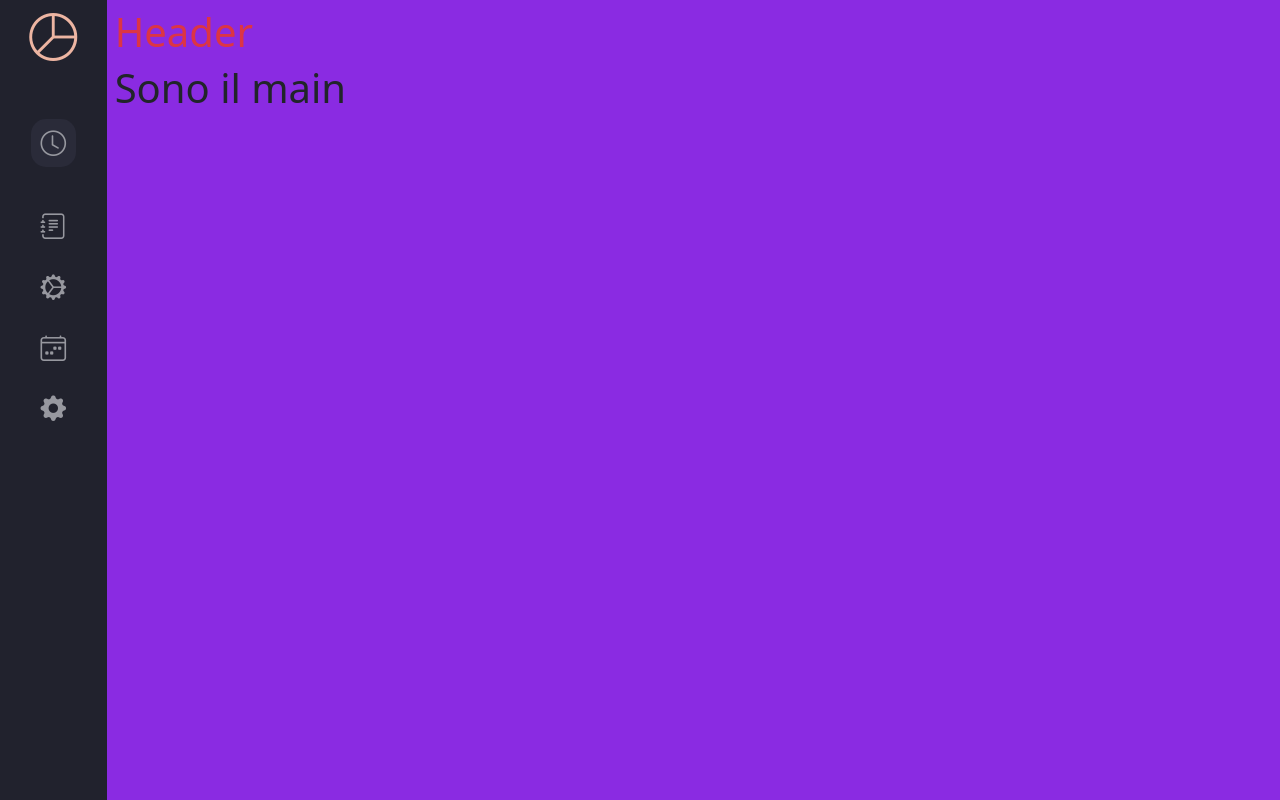
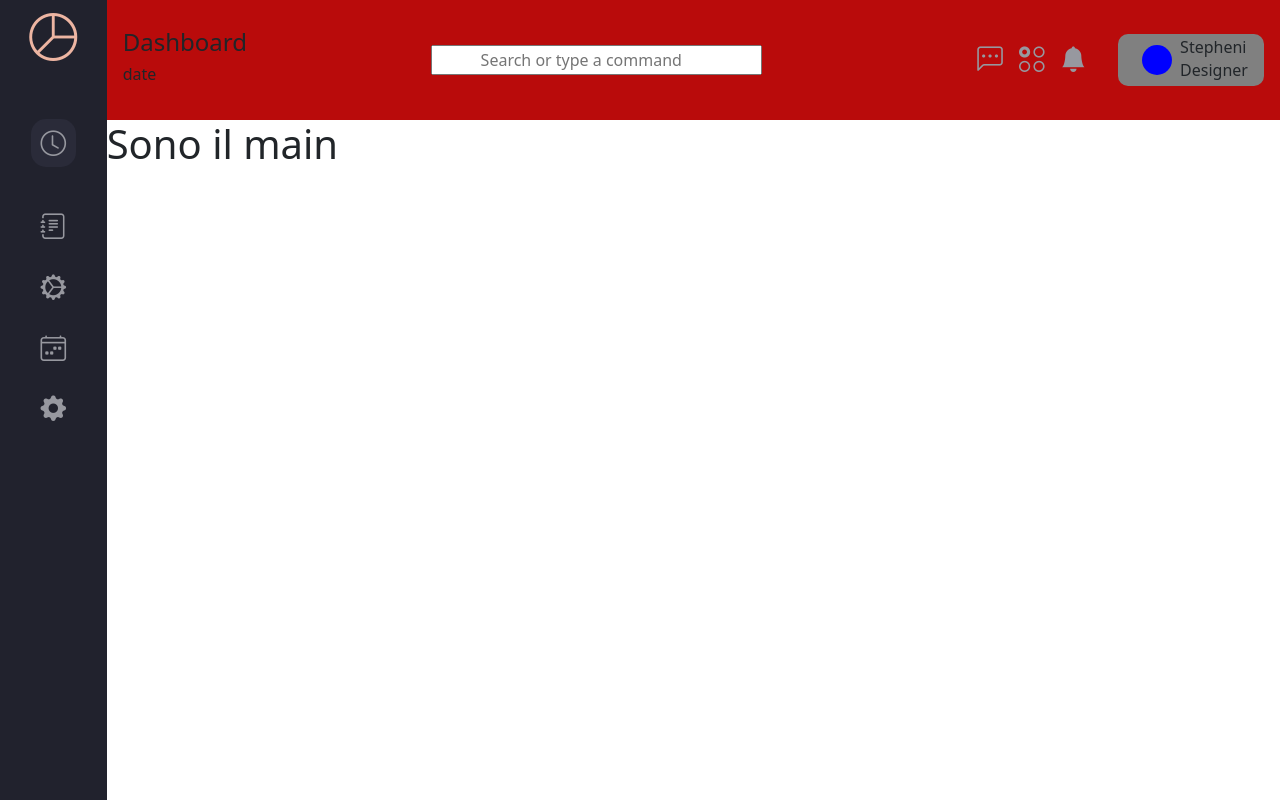
Before and after one commit to dona70909/react-tests, a React (Create React App) app: page / in a window 1280 px wide. Built offline with nearby package versions, Linux system fonts and the light colour scheme.

Commit message:
skeleton header top

```diff
--- a/src/App.js
+++ b/src/App.js
@@ -27,7 +27,7 @@ class App extends React.Component {
           <SideBar/>
         </div>
 
-        <div className='right-side my-main-content-wrapper col-11 p-2'>
+        <div className='right-side my-main-content-wrapper col-11'>
           <Header/>
           <Main/>
         </div>
--- a/src/components/header/Header.jsx
+++ b/src/components/header/Header.jsx
@@ -1,5 +1,7 @@
 
 import React from 'react';
+
+import './css/TopNav.css';
 
 /**
  * Questo è il componente header
@@ -10,7 +12,40 @@ class Header extends React.Component {
     render() {
         return (
 
-            <h1 className='text-danger'>Header</h1>
+            <nav className='my-top-nav-wrapper d-flex justify-content-between align-items-center px-3'>
+
+                <div className='title'>
+                    <h4>Dashboard</h4>
+                    <h6>date</h6>
+                </div>
+
+                <div className='search-bar'>
+                    <input className='px-5' type="text" placeholder='Search or type a command'/>
+                </div>
+
+                <div className='wrapper-left-side d-flex align-items-center'>
+
+                    {/* icons */}
+                    <div className='my-wrapper-icons d-flex justify-content-around mx-4'>
+                        <i className="bi bi-chat-left-dots mx-2"></i>
+                        <i className="bi bi-ui-radios-grid mx-2"></i>
+                        <i className="bi bi-bell-fill mx-2"></i>
+                    </div>
+
+                    {/* profile btn menu */}
+                    <div className='d-flex justify-content-between align-items-center box-profile'>
+
+                        <div className='box-image'>
+                            <img src="#" alt="" />
+                        </div>
+
+                        <div>
+                            <h6 className='m-0 p-0'>Stepheni</h6>
+                            <p className='m-0 p-0'>Designer</p>
+                        </div>
+                    </div>
+                </div>
+            </nav>
 
         )
     }
--- /dev/null
+++ b/src/components/header/css/TopNav.css
@@ -0,0 +1,28 @@
+
+.my-top-nav-wrapper {
+
+    background-color: rgb(185, 11, 11);
+    height: 15vh;
+}
+
+.my-wrapper-icons > .b1  {
+
+    margin: 0 .3rem;
+}
+
+
+.box-profile {
+
+    background-color: gray;
+    padding: .3rem 1rem;
+    border-radius: 10px;
+}
+
+.box-image {
+
+    width: 30px;
+    height: 30px;
+    background-color: blue;
+    border-radius: 50%;
+    margin: 0 .5rem;
+}
--- a/src/css/App.css
+++ b/src/css/App.css
@@ -15,6 +15,6 @@
 
 .my-main-content-wrapper {
 
-    background-color: blueviolet;
+    /* background-color: blueviolet; */
 
 }
```
